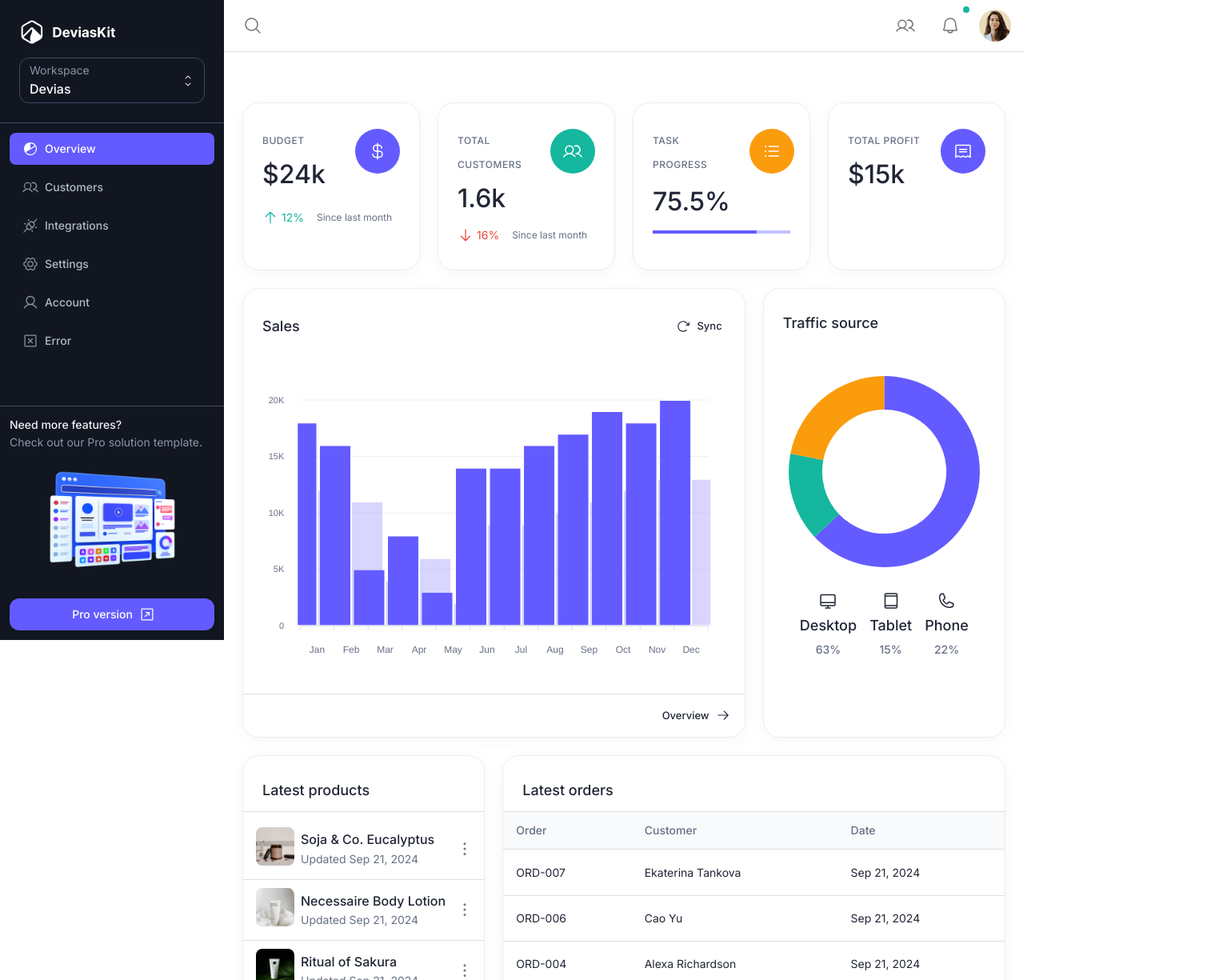
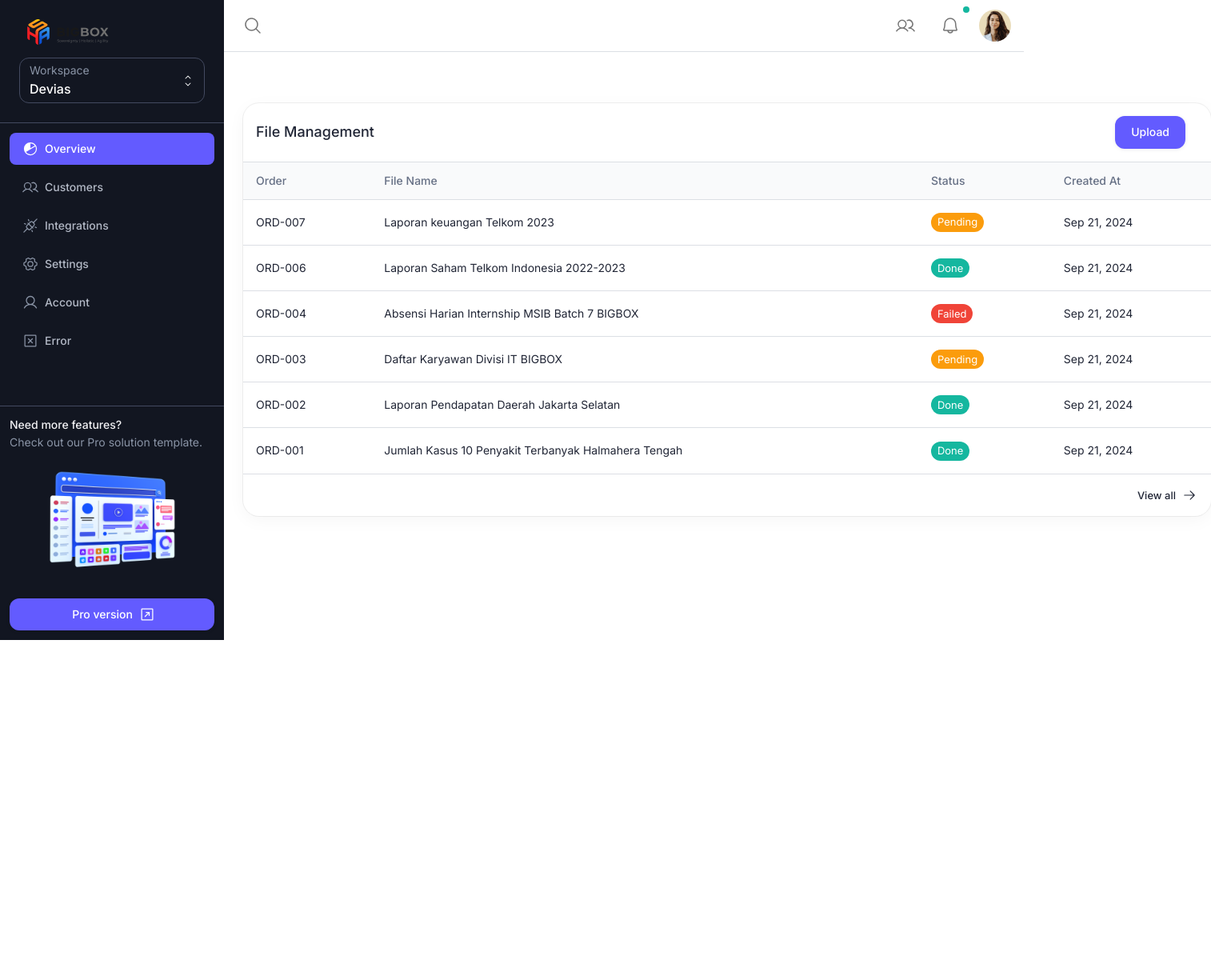
Before and after one commit to milheva/bigbox-convert, a Next.js app: page /dashboard in a window 1280 px wide. Shown: the top 1225 px of the page at 80% size, 1514 px wide, since content can reach past the window. After the commit the page ends 800 px from the top, so only its background shows below. Built offline with nearby package versions, Linux system fonts and the light colour scheme; no server answers; sample sign-in values are in the browser's storage.

Commit message:
chore: add file management and update logo in dashboard

```diff
--- a/src/app/dashboard/page.tsx
+++ b/src/app/dashboard/page.tsx
@@ -4,124 +4,64 @@ import Grid from '@mui/material/Unstable_Grid2';
 import dayjs from 'dayjs';
 
 import { config } from '@/config';
-import { Budget } from '@/components/dashboard/overview/budget';
+// import { Budget } from '@/components/dashboard/overview/budget';
 import { LatestOrders } from '@/components/dashboard/overview/latest-orders';
-import { LatestProducts } from '@/components/dashboard/overview/latest-products';
-import { Sales } from '@/components/dashboard/overview/sales';
-import { TasksProgress } from '@/components/dashboard/overview/tasks-progress';
-import { TotalCustomers } from '@/components/dashboard/overview/total-customers';
-import { TotalProfit } from '@/components/dashboard/overview/total-profit';
-import { Traffic } from '@/components/dashboard/overview/traffic';
+
+// import { LatestProducts } from '@/components/dashboard/overview/latest-products';
+// import { Sales } from '@/components/dashboard/overview/sales';
+// import { TasksProgress } from '@/components/dashboard/overview/tasks-progress';
+// import { TotalCustomers } from '@/components/dashboard/overview/total-customers';
+// import { TotalProfit } from '@/components/dashboard/overview/total-profit';
+// import { Traffic } from '@/components/dashboard/overview/traffic';
 
 export const metadata = { title: `Overview | Dashboard | ${config.site.name}` } satisfies Metadata;
 
 export default function Page(): React.JSX.Element {
   return (
     <Grid container spacing={3}>
-      <Grid lg={3} sm={6} xs={12}>
-        <Budget diff={12} trend="up" sx={{ height: '100%' }} value="$24k" />
-      </Grid>
-      <Grid lg={3} sm={6} xs={12}>
-        <TotalCustomers diff={16} trend="down" sx={{ height: '100%' }} value="1.6k" />
-      </Grid>
-      <Grid lg={3} sm={6} xs={12}>
-        <TasksProgress sx={{ height: '100%' }} value={75.5} />
-      </Grid>
-      <Grid lg={3} sm={6} xs={12}>
-        <TotalProfit sx={{ height: '100%' }} value="$15k" />
-      </Grid>
-      <Grid lg={8} xs={12}>
-        <Sales
-          chartSeries={[
-            { name: 'This year', data: [18, 16, 5, 8, 3, 14, 14, 16, 17, 19, 18, 20] },
-            { name: 'Last year', data: [12, 11, 4, 6, 2, 9, 9, 10, 11, 12, 13, 13] },
-          ]}
-          sx={{ height: '100%' }}
-        />
-      </Grid>
-      <Grid lg={4} md={6} xs={12}>
-        <Traffic chartSeries={[63, 15, 22]} labels={['Desktop', 'Tablet', 'Phone']} sx={{ height: '100%' }} />
-      </Grid>
-      <Grid lg={4} md={6} xs={12}>
-        <LatestProducts
-          products={[
-            {
-              id: 'PRD-005',
-              name: 'Soja & Co. Eucalyptus',
-              image: '/assets/product-5.png',
-              updatedAt: dayjs().subtract(18, 'minutes').subtract(5, 'hour').toDate(),
-            },
-            {
-              id: 'PRD-004',
-              name: 'Necessaire Body Lotion',
-              image: '/assets/product-4.png',
-              updatedAt: dayjs().subtract(41, 'minutes').subtract(3, 'hour').toDate(),
-            },
-            {
-              id: 'PRD-003',
-              name: 'Ritual of Sakura',
-              image: '/assets/product-3.png',
-              updatedAt: dayjs().subtract(5, 'minutes').subtract(3, 'hour').toDate(),
-            },
-            {
-              id: 'PRD-002',
-              name: 'Lancome Rouge',
-              image: '/assets/product-2.png',
-              updatedAt: dayjs().subtract(23, 'minutes').subtract(2, 'hour').toDate(),
-            },
-            {
-              id: 'PRD-001',
-              name: 'Erbology Aloe Vera',
-              image: '/assets/product-1.png',
-              updatedAt: dayjs().subtract(10, 'minutes').toDate(),
-            },
-          ]}
-          sx={{ height: '100%' }}
-        />
-      </Grid>
       <Grid lg={8} md={12} xs={12}>
         <LatestOrders
           orders={[
             {
               id: 'ORD-007',
-              customer: { name: 'Ekaterina Tankova' },
+              customer: { name: 'Laporan keuangan Telkom 2023' },
               amount: 30.5,
               status: 'pending',
               createdAt: dayjs().subtract(10, 'minutes').toDate(),
             },
             {
               id: 'ORD-006',
-              customer: { name: 'Cao Yu' },
+              customer: { name: 'Laporan Saham Telkom Indonesia 2022-2023' },
               amount: 25.1,
-              status: 'delivered',
+              status: 'done',
               createdAt: dayjs().subtract(10, 'minutes').toDate(),
             },
             {
               id: 'ORD-004',
-              customer: { name: 'Alexa Richardson' },
+              customer: { name: 'Absensi Harian Internship MSIB Batch 7 BIGBOX' },
               amount: 10.99,
-              status: 'refunded',
+              status: 'failed',
               createdAt: dayjs().subtract(10, 'minutes').toDate(),
             },
             {
               id: 'ORD-003',
-              customer: { name: 'Anje Keizer' },
+              customer: { name: 'Daftar Karyawan Divisi IT BIGBOX' },
               amount: 96.43,
               status: 'pending',
               createdAt: dayjs().subtract(10, 'minutes').toDate(),
             },
             {
               id: 'ORD-002',
-              customer: { name: 'Clarke Gillebert' },
+              customer: { name: 'Laporan Pendapatan Daerah Jakarta Selatan' },
               amount: 32.54,
-              status: 'delivered',
+              status: 'done',
               createdAt: dayjs().subtract(10, 'minutes').toDate(),
             },
             {
               id: 'ORD-001',
-              customer: { name: 'Adam Denisov' },
+              customer: { name: 'Jumlah Kasus 10 Penyakit Terbanyak Halmahera Tengah' },
               amount: 16.76,
-              status: 'delivered',
+              status: 'done',
               createdAt: dayjs().subtract(10, 'minutes').toDate(),
             },
           ]}
--- a/src/components/core/logo.tsx
+++ b/src/components/core/logo.tsx
@@ -22,9 +22,9 @@ export function Logo({ color = 'dark', emblem, height = HEIGHT, width = WIDTH }:
   let url: string;
 
   if (emblem) {
-    url = color === 'light' ? '/assets/logo-emblem.svg' : '/assets/logo-emblem--dark.svg';
+    url = color === 'light' ? '/assets/bigbox-long-logo.svg' : '/assets/bigbox-long-logo.svg';
   } else {
-    url = color === 'light' ? '/assets/logo.svg' : '/assets/logo--dark.svg';
+    url = color === 'light' ? '/assets/bigbox-long-logo.svg' : '/assets/bigbox-long-logo.svg';
   }
 
   return <Box alt="logo" component="img" height={height} src={url} width={width} />;
--- a/src/components/dashboard/overview/latest-orders.tsx
+++ b/src/components/dashboard/overview/latest-orders.tsx
@@ -17,7 +17,8 @@ import dayjs from 'dayjs';
 
 const statusMap = {
   pending: { label: 'Pending', color: 'warning' },
-  delivered: { label: 'Delivered', color: 'success' },
+  done: { label: 'Done', color: 'success' },
+  failed: { label: 'Failed', color: 'error' },
   refunded: { label: 'Refunded', color: 'error' },
 } as const;
 
@@ -25,7 +26,7 @@ export interface Order {
   id: string;
   customer: { name: string };
   amount: number;
-  status: 'pending' | 'delivered' | 'refunded';
+  status: 'pending' | 'done' | 'failed';
   createdAt: Date;
 }
 
@@ -36,17 +37,22 @@ export interface LatestOrdersProps {
 
 export function LatestOrders({ orders = [], sx }: LatestOrdersProps): React.JSX.Element {
   return (
-    <Card sx={sx}>
-      <CardHeader title="Latest orders" />
+    <Card sx={{ width: '100%', minWidth: 1210 }}>
+      <Box sx={{ display: 'flex', justifyContent: 'space-between', alignItems: 'center', p: 2 }}>
+        <CardHeader title="File Management" sx={{ p: 0 }} />
+        <Button variant="contained" color="primary" sx={{ mr: 2 }}>
+          Upload
+        </Button>
+      </Box>
       <Divider />
       <Box sx={{ overflowX: 'auto' }}>
         <Table sx={{ minWidth: 800 }}>
           <TableHead>
             <TableRow>
               <TableCell>Order</TableCell>
-              <TableCell>Customer</TableCell>
-              <TableCell sortDirection="desc">Date</TableCell>
+              <TableCell>File Name</TableCell>
               <TableCell>Status</TableCell>
+              <TableCell sortDirection="desc">Created At</TableCell>
             </TableRow>
           </TableHead>
           <TableBody>
@@ -57,10 +63,10 @@ export function LatestOrders({ orders = [], sx }: LatestOrdersProps): React.JSX.
                 <TableRow hover key={order.id}>
                   <TableCell>{order.id}</TableCell>
                   <TableCell>{order.customer.name}</TableCell>
-                  <TableCell>{dayjs(order.createdAt).format('MMM D, YYYY')}</TableCell>
                   <TableCell>
                     <Chip color={color} label={label} size="small" />
                   </TableCell>
+                  <TableCell>{dayjs(order.createdAt).format('MMM D, YYYY')}</TableCell>
                 </TableRow>
               );
             })}
```
